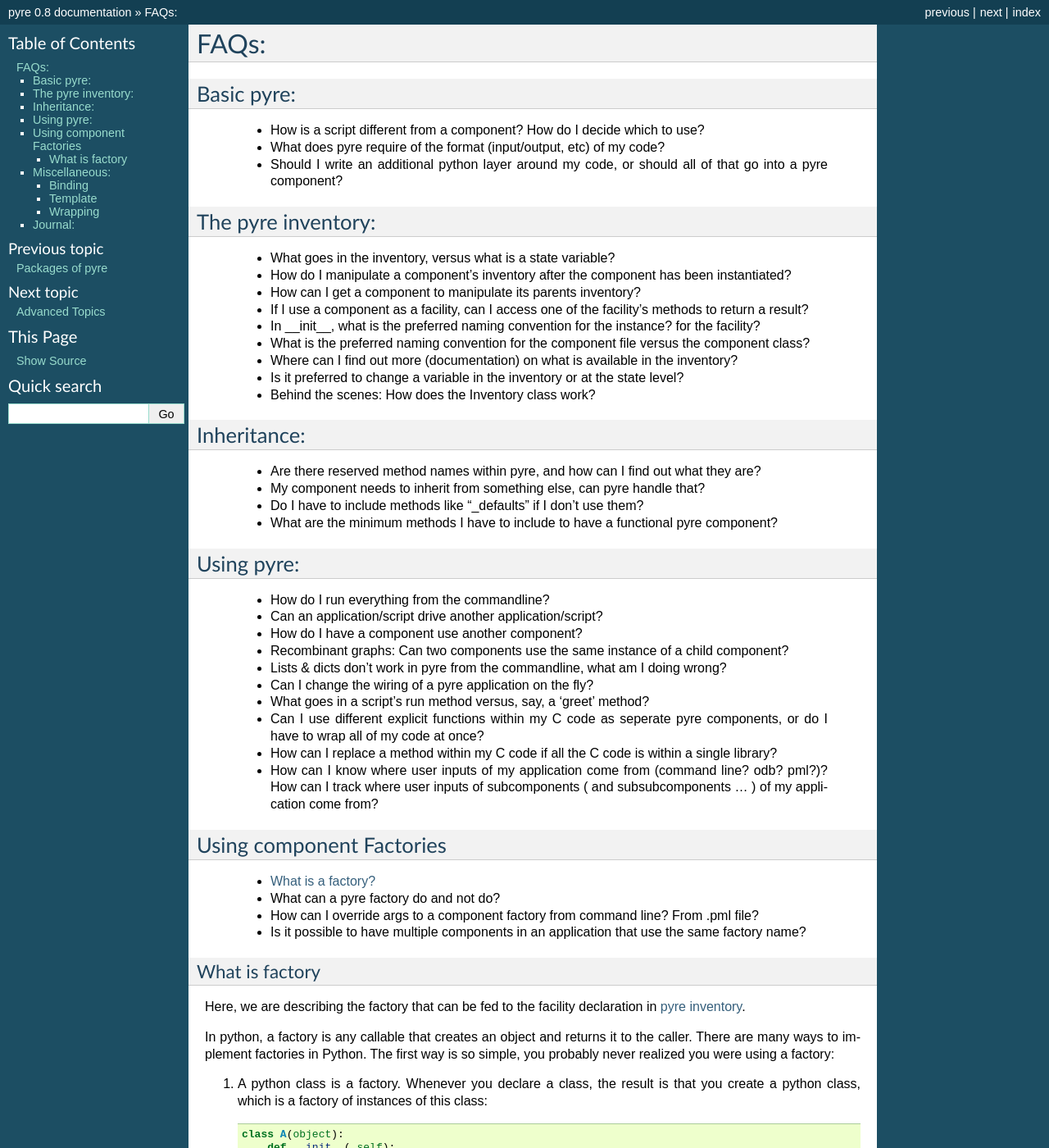
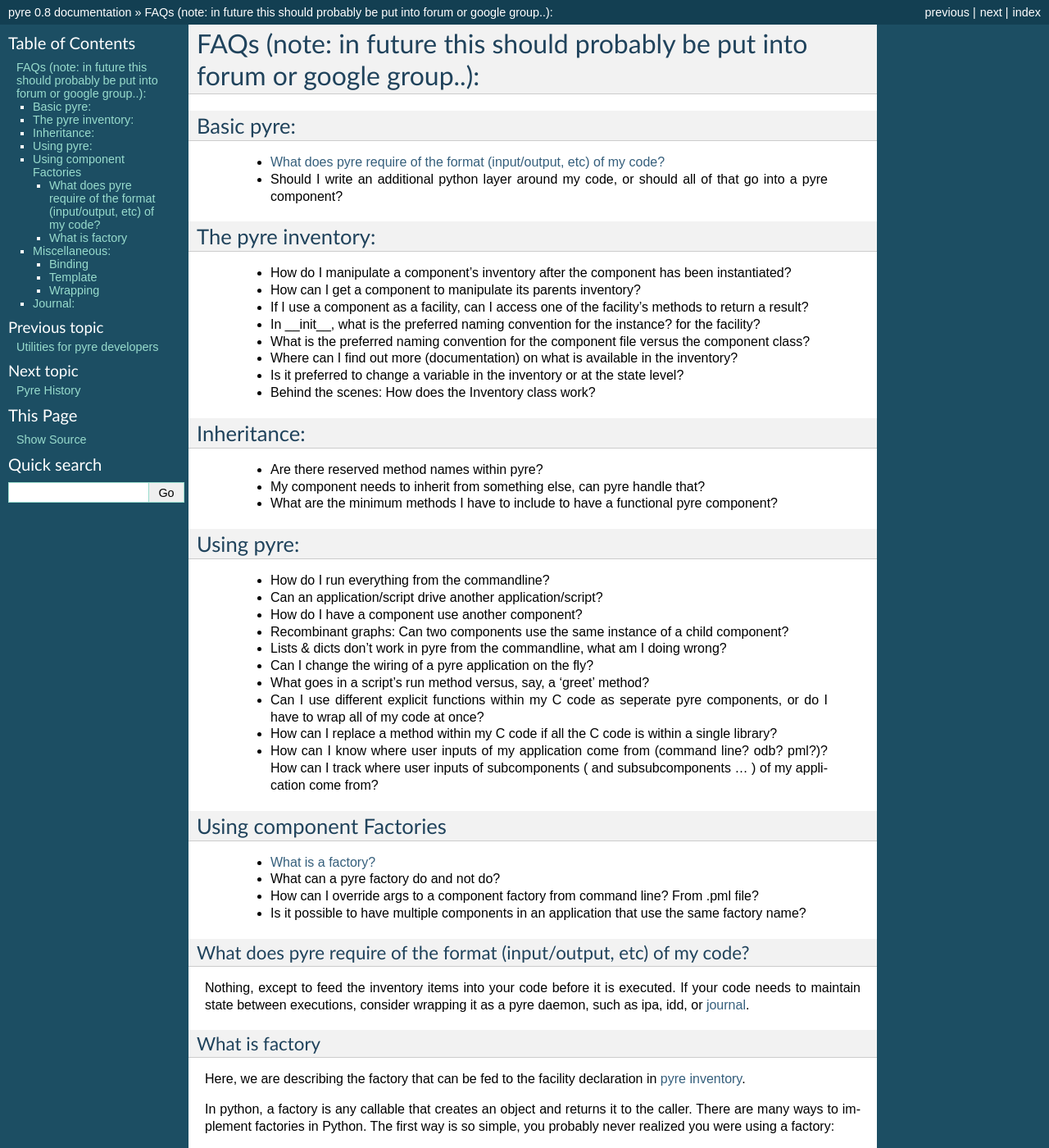
Before and after one commit to danse-inelastic/pyre, a Sphinx documentation site: the page built from docs/pyreFaqs.rst, in a window 1280 px wide and 1400 px high. Shown: the whole window at 82% size. Built offline with Sphinx 7.4.7, drawn with Linux system fonts in a browser that asks for light colours; formulas are drawn with MathJax 3; some of the changed text lies outside the part shown.

Commit message:
adding many more class diagram and content changes to pyre docs, including beginnings of "style guide"...

```diff
--- a/docs/pyreFaqs.rst
+++ b/docs/pyreFaqs.rst
@@ -1,18 +1,16 @@
-FAQs:
+FAQs (note: in future this should probably be put into forum or google group..):
 =====
 
 Basic pyre:
 -----------
 
-    - How is a script different from a component? How do I decide which to use?
-    - What does pyre require of the format (input/output, etc) of my code?
+    - :ref:`What does pyre require of the format (input/output, etc) of my code?<code-requirements>`
     - Should I write an additional python layer around my code, or should all of that go into a pyre component?
 
 
 The pyre inventory:
 -------------------
 
-    - What goes in the inventory, versus what is a state variable?
     - How do I manipulate a component's inventory after the component has been instantiated?
     - How can I get a component to manipulate its parents inventory?
     - If I use a component as a facility, can I access one of the facility's methods to return a result?
@@ -26,9 +24,8 @@
 Inheritance:
 ------------
 
-    - Are there reserved method names within pyre, and how can I find out what they are?
+    - Are there reserved method names within pyre?
     - My component needs to inherit from something else, can pyre handle that?
-    - Do I have to include methods like "_defaults" if I don't use them?
     - What are the minimum methods I have to include to have a functional pyre component?
 
 
@@ -55,7 +52,13 @@
     - How can I override args to a component factory from command line? From .pml file?
     - Is it possible to have multiple components in an application that use the same factory name?
 
-..
+.. _code-requirements:
+
+What does pyre require of the format (input/output, etc) of my code?
+^^^^^^^^^^^^^^^^^^^^^^^^^^^^^^^^^^^^^^^^^^^^^^^^^^^^^^^^^^^^^^^^^^^^
+
+Nothing, except to feed the inventory items into your code before it is executed.  If your code needs to maintain state between executions, consider wrapping it as a pyre daemon, such as ipa, idd, or :ref:`journal <journal>`.
+
 
 .. _what-is-factory:
 
--- a/docs/pyreIntroduction.rst
+++ b/docs/pyreIntroduction.rst
@@ -11,8 +11,8 @@
  * :ref:`XML support <pyre-xml>`
  * `Opal: web application builder <http://danse.us/trac/pyre/wiki/Opal>`
 
-Pyre is more than a framework. Pyre is designed and implemented to promote good software development practices: decomposition of large, complex systems to small, managable components; writing reusable data objects, components and services; and appropriate applications of software design patterns.
+Pyre is more than a framework. Pyre is designed and implemented to promote good software development practices; decomposition of large, complex systems to small, managable components; writing reusable data objects, components and services; appropriate applications of software design patterns; and encourages pythonic style.
 
-Pyre is not useful for development of simple, monolithic applications; but as soon as applications require coupling of complex software engines, pyre can help.
+Pyre is not useful for the development of simple, monolithic applications; but as soon as applications require coupling of complex software engines, pyre can help.
 
 To start using it, try :ref:`these tutorials <pyre-tutorials>`.
```
Also changed, not shown: docs/index.rst (+4 -3 lines), docs/journal.rst (+10 -1 lines), docs/pyreStyle.rst (added, +154 -0 lines), docs/pyreUtilities.rst (+5 -2 lines), docs/images/IddClassDiagram.png (added), docs/images/IpaClassDiagram.png (added), docs/images/PyreComponentClassDiagram.svg (added), docs/images/PyreDbClassDiagram.svg (added), docs/images/PyreFilesystemClassDiagram.svg (added), docs/images/PyreInventoryClassDiagram.svg (added).
